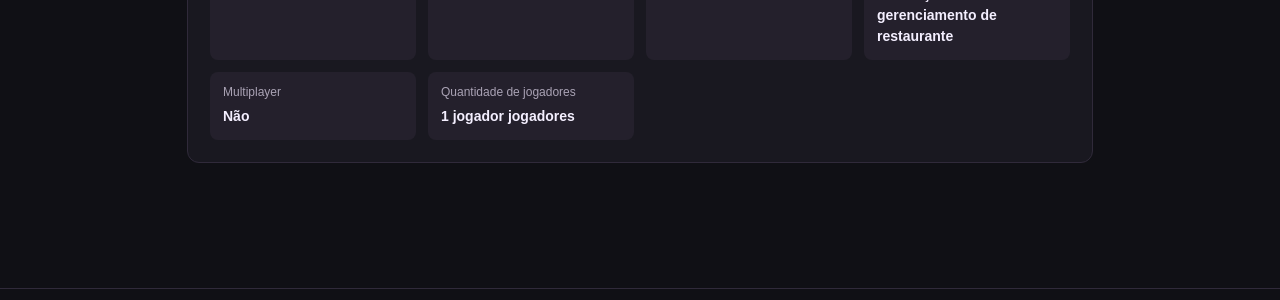
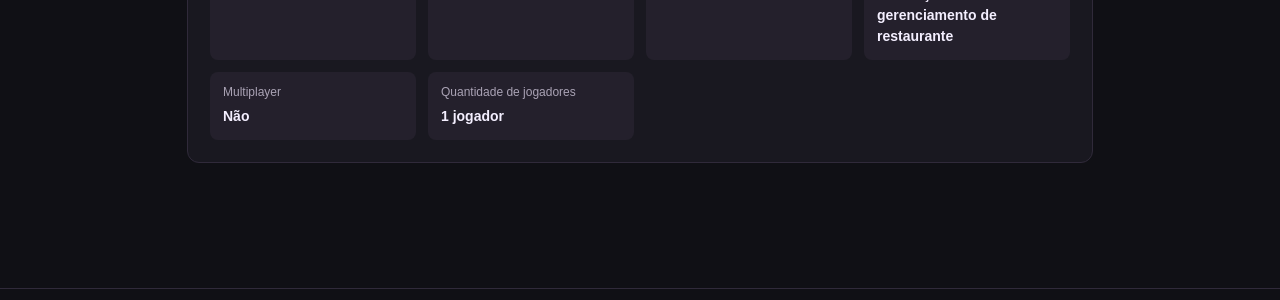
Before and after one commit to TemplarioK1/covil-secreto, a Jekyll site: the page built from _projetos/my-universe-cooking-star-restaurant.md, in a window 1280 px wide and 900 px high, scrolled down 1738 px. Shown: the part 537-837 px from the top of the window. Built offline with Jekyll 4.4.1, drawn with Linux system fonts in a browser that asks for light colours; part of the change alters nothing that is shown.

```diff
--- a/_projetos/my-universe-cooking-star-restaurant.md
+++ b/_projetos/my-universe-cooking-star-restaurant.md
@@ -16,10 +16,7 @@ game_synopsis: >-
   receitas, prepare mais de 30 pratos por meio de minijogos, coordene o atendimento e aprenda com chefs
   especializados em diferentes culinárias para desenvolver seu estabelecimento.
 game_multiplayer: Não
-game_local_multiplayer: Não
-game_online_multiplayer: Não
-game_players: 1 jogador
-game_multiplayer_details: Experiência exclusivamente para um jogador.
+game_players: "1"
 progress_stages:
   - name: Preparação e análise dos arquivos
     percentage: 80
```
